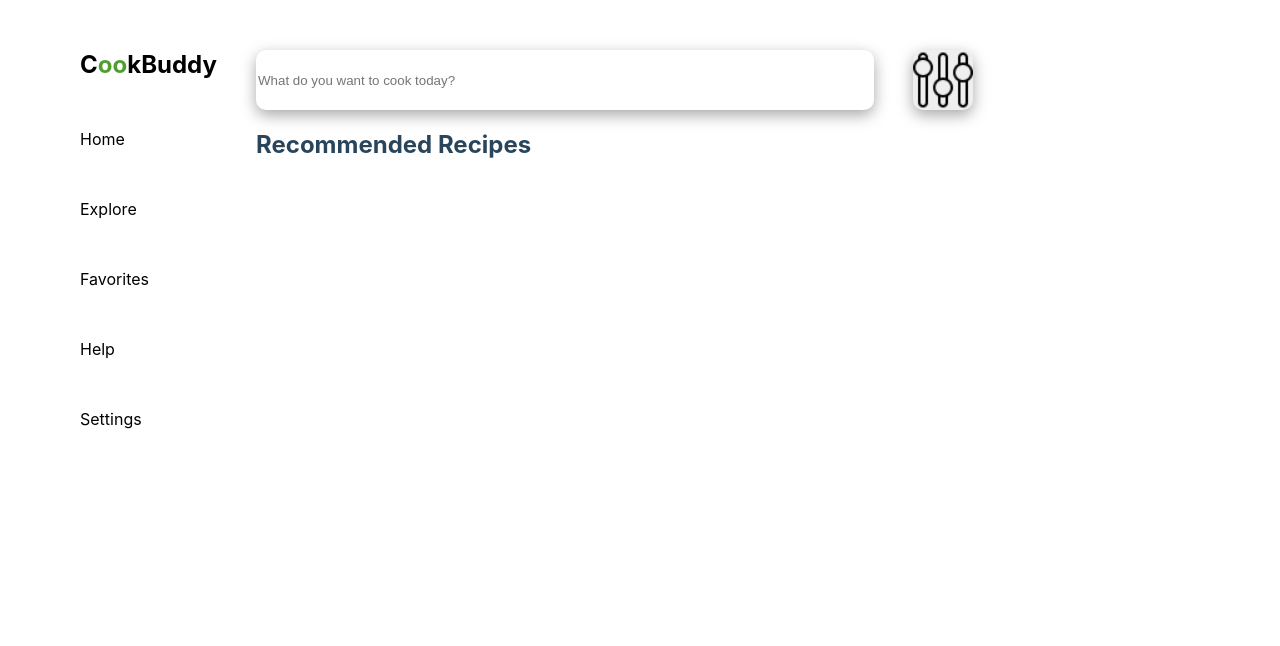
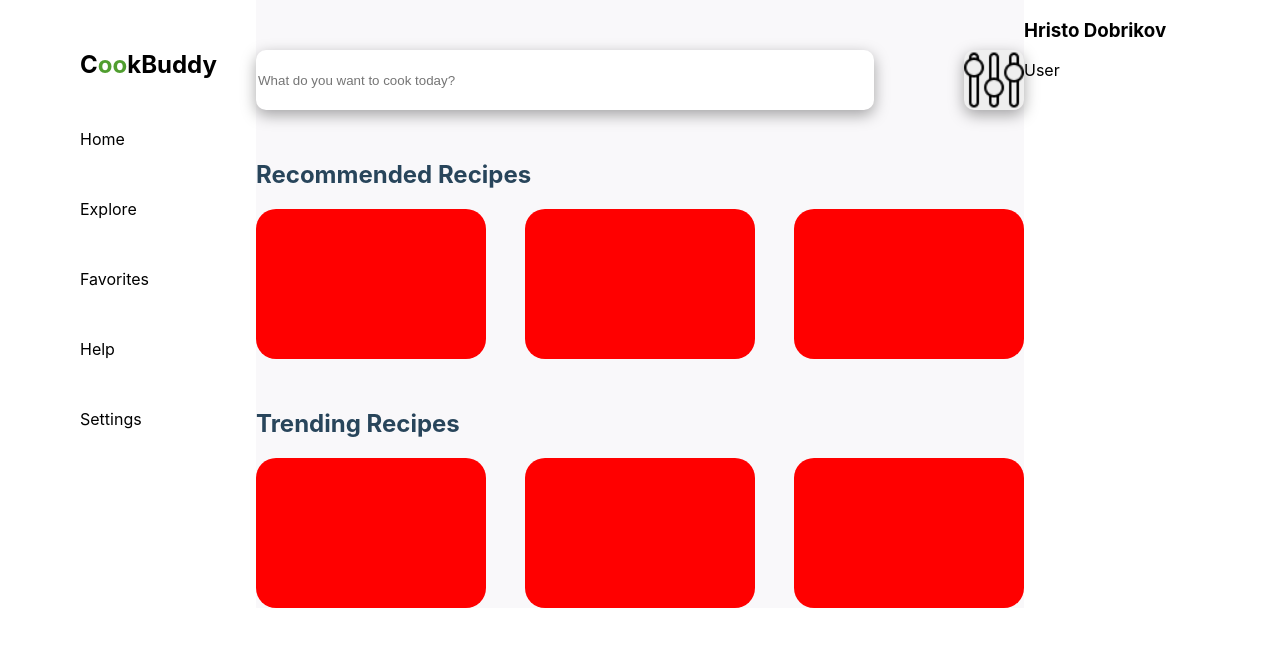
Before and after one commit to Icaka03/Recipe-app, a React app in the folder recipe-app/: page / in a window 1280 px wide. Built offline with nearby package versions, Linux system fonts and the light colour scheme.

Commit message:
working on UI

```diff
--- a/recipe-app/src/componets/account.js
+++ b/recipe-app/src/componets/account.js
@@ -1,7 +1,16 @@
+import "../styles/account.css";
+
 export default function account() {
   return (
-    <div>
-      <div></div>
+    <div className="account-info">
+      <div>
+        <div className="icon"></div>
+        <div>
+          <h3>Hristo Dobrikov</h3>
+          <p>User</p>
+        </div>
+      </div>
+      <div className="recipes-add"></div>
     </div>
   );
 }
--- a/recipe-app/src/componets/header.js
+++ b/recipe-app/src/componets/header.js
@@ -2,14 +2,27 @@ import "../styles/header.css";
 
 export default function header() {
   return (
-    <div className="header">
-      <div className="inputs">
-        <input placeholder="What do you want to cook today?" />
-        <button></button>
+    <section className="bck">
+      <div className="header">
+        <div className="inputs">
+          <input placeholder="What do you want to cook today?" />
+          <button></button>
+        </div>
       </div>
-      <section>
+      <div className="recipes-section">
         <h1>Recommended Recipes</h1>
-      </section>
-    </div>
+        <div className="recipes-box">
+          <div className="recipe"></div>
+          <div className="recipe"></div>
+          <div className="recipe"></div>
+        </div>
+        <h1>Trending Recipes</h1>
+        <div className="recipes-box">
+          <div className="recipe"></div>
+          <div className="recipe"></div>
+          <div className="recipe"></div>
+        </div>
+      </div>
+    </section>
   );
 }
--- a/recipe-app/src/styles/header.scss
+++ b/recipe-app/src/styles/header.scss
@@ -1,12 +1,13 @@
 .header {
-  h1 {
-    color: #28455b;
-  }
 }
 
+.bck {
+  background-color: #f9f8fa;
+}
 .inputs {
   margin-top: 50px;
   display: flex;
+  justify-content: space-between;
   input {
     width: 80%;
     display: block;
@@ -24,3 +25,22 @@
     border-radius: 10px;
   }
 }
+
+.recipes-box {
+  display: flex;
+  justify-content: space-between;
+}
+
+.recipe {
+  width: 30%;
+  height: 150px;
+  background-color: red;
+  border-radius: 20px;
+}
+
+.recipes-section {
+  h1 {
+    margin-top: 50px;
+    color: #28455b;
+  }
+}
```
Also changed, not shown: recipe-app/src/styles/account.css (added), recipe-app/src/styles/account.scss (added), recipe-app/src/styles/header.css, 2 other files.
